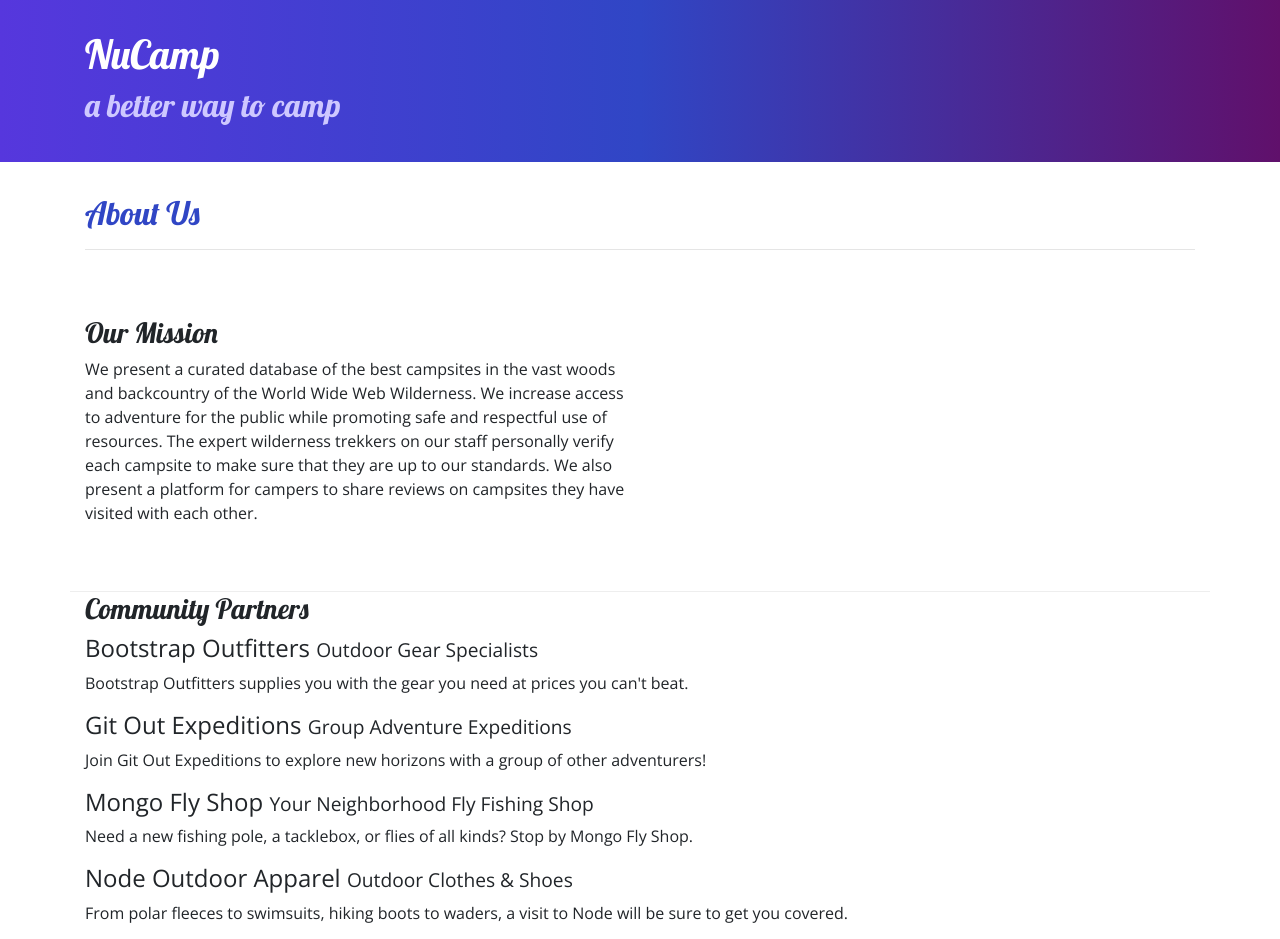
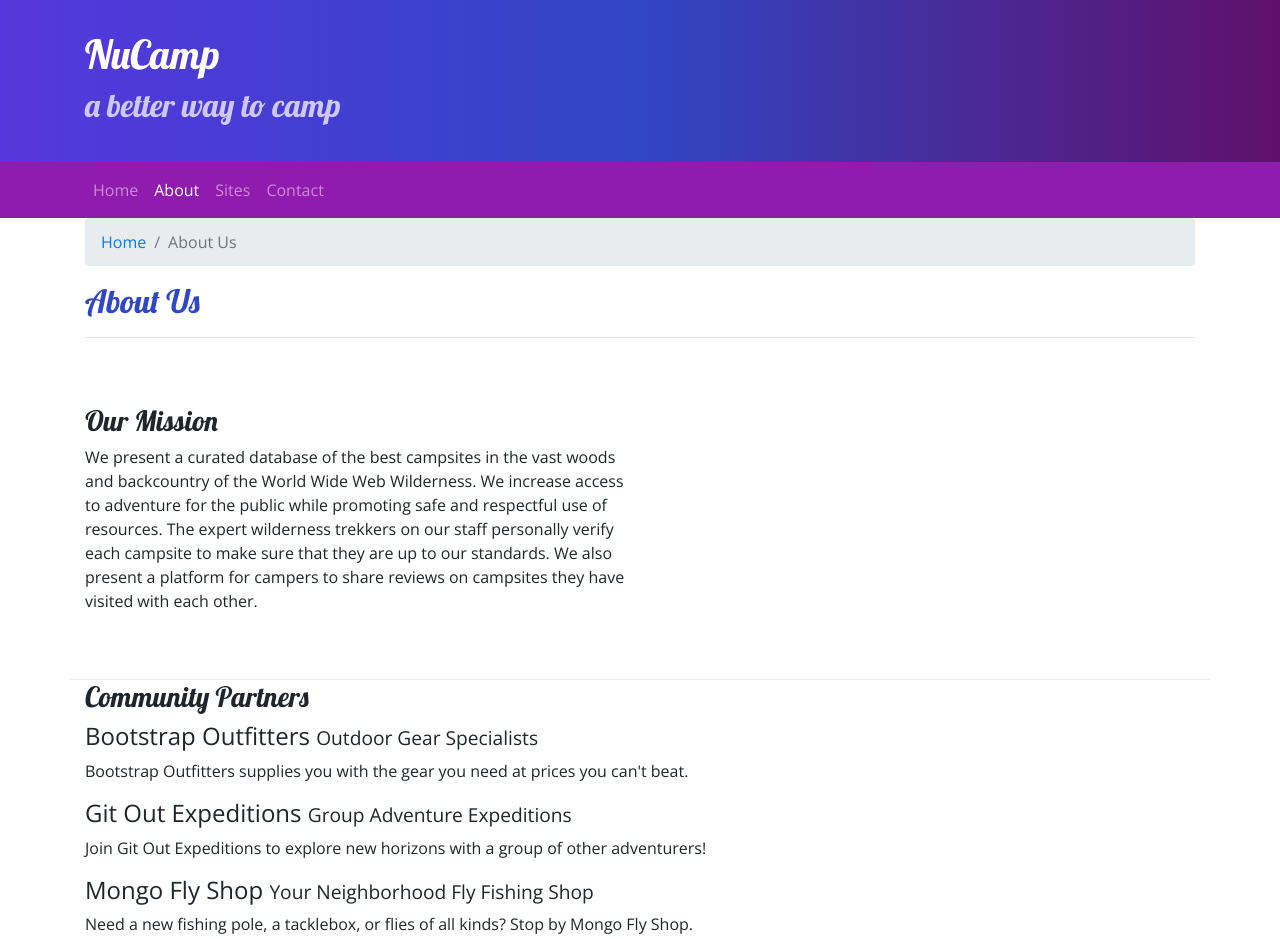
Before and after one commit to andremichalowski/campsites, a website: page aboutus.html in a window 1280 px wide. Shown: the top 939 px of the page. Drawn offline with nearby package versions, Linux system fonts and the light colour scheme.

Commit message:
2-1 Nav and Breadcrumbs added

```diff
--- a/aboutus.html
+++ b/aboutus.html
@@ -27,9 +27,29 @@
         </div>
     </header>
 
+    <nav class="navbar navbar-expand-sm navbar-dark sticky-top">
+        <div class="container">
+            <button class="navbar-toggler ml-auto" type="button" data-toggle="collapse" data-target="#nucampNavbar">
+                <span class="navbar-toggler-icon"></span>
+            </button>
+            <div class="collapse navbar-collapse" id="nucampNavbar">
+                <ul class="navbar-nav">
+                    <li class="nav-item"><a class="nav-link" href="index.js">Home</a></li>
+                    <li class="nav-item active"><a class="nav-link" href="#">About</a></li>
+                    <li class="nav-item"><a class="nav-link" href="#">Sites</a></li>
+                    <li class="nav-item"><a class="nav-link" href="#">Contact</a></li>
+                </ul>
+            </div>
+        </div>
+    </nav>
+
     <div class="container">
         <div class="row">
             <div class="col">
+                <ol class="breadcrumb">
+                    <li class="breadcrumb-item"><a href="index.html">Home</a></li>
+                    <li class="breadcrumb-item active">About Us</li>
+                </ol>
                <h2>About Us</h2>
                <hr />
             </div>
--- a/css/styles.css
+++ b/css/styles.css
@@ -20,6 +20,7 @@ footer {
 }
 
 .jumbotron {
+  margin: 0;
   padding: 30px;
   background-image: linear-gradient(to right, #5637DD, #3046C5, #60106B);
   color: white;
@@ -30,3 +31,7 @@ footer {
   border-bottom: 1px ridge;
   min-height: 200px;
 }
+
+.navbar {
+  background-color: #901CAD
+}
```
